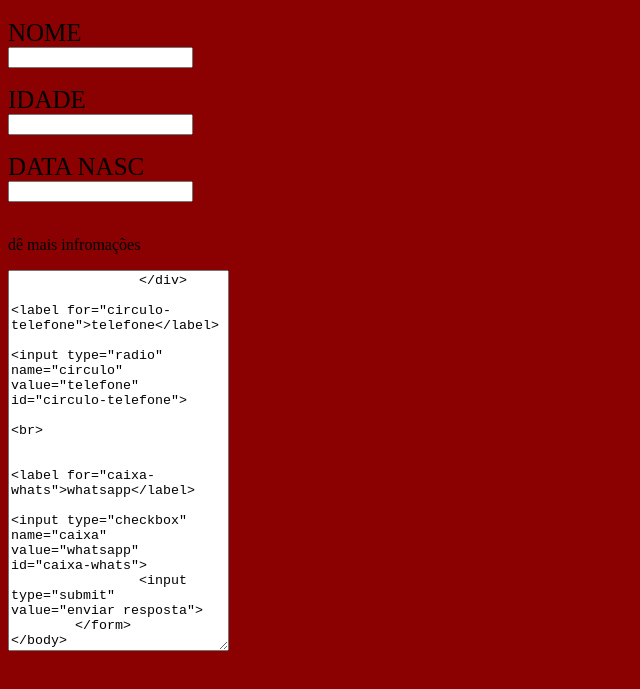
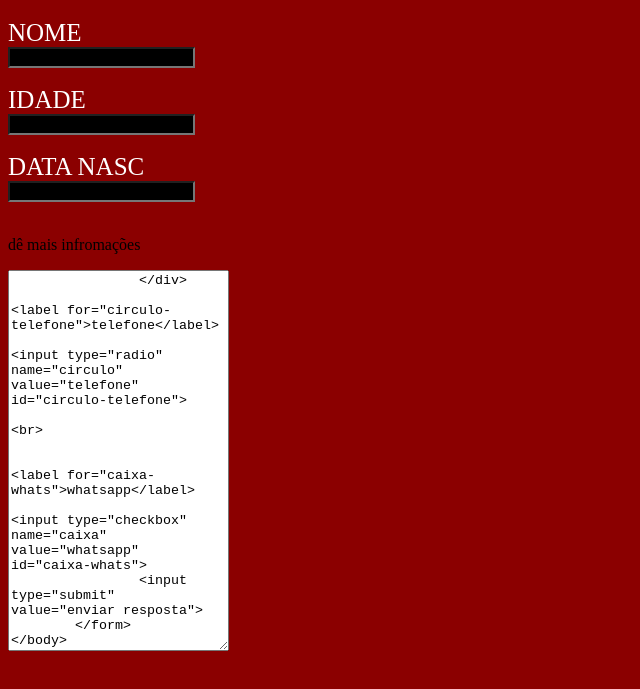
Before and after one commit to HeloisaMdasilva/formulario, a plain HTML site: page index.html in a window 1280 px wide. Shown: the part 61-750 px from the top of the page, without its empty margins (0-640 px from the left). Drawn offline with Linux system fonts and the light colour scheme.

Commit message:
Update style.css

```diff
--- a/style.css
+++ b/style.css
@@ -5,7 +5,13 @@ body{
 form label{
 	display: block;
 	font-size: 25px;
+	color:white;
+
 }
 form input{
 	display: block;
+	background:black;
+	color:black;
+	font-weight:bold;
+
 }
```
